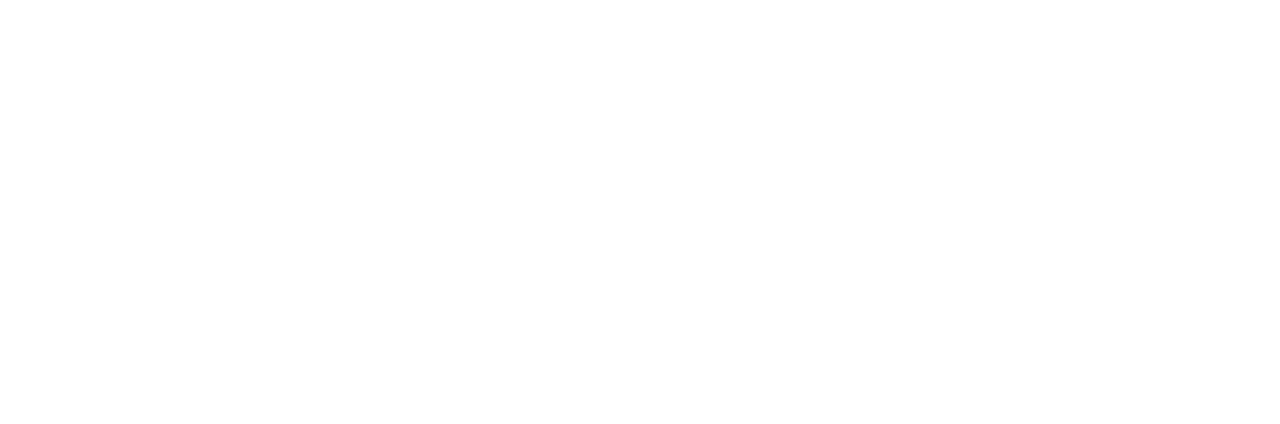
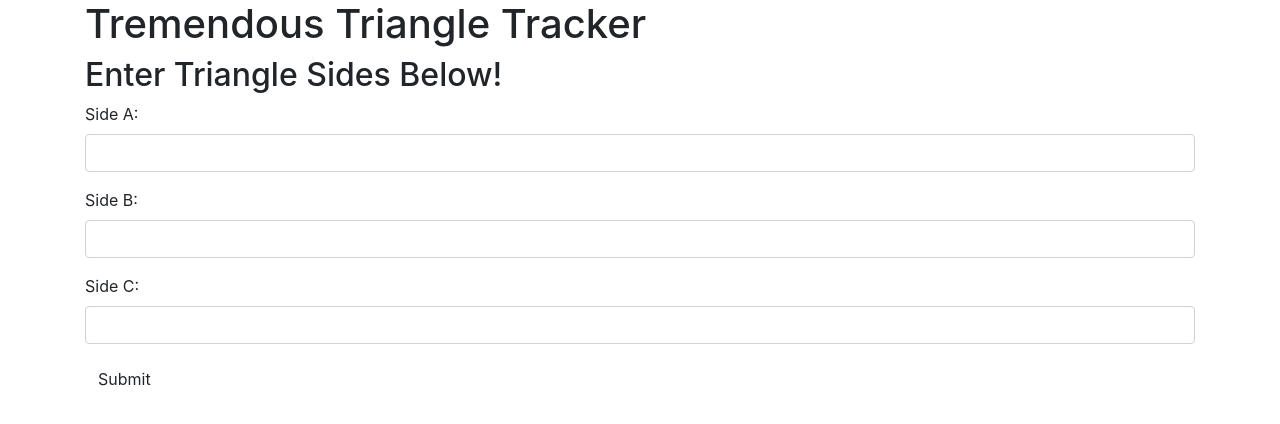
Before and after one commit to CalebCoughenour/triangle-tracker, a plain HTML site: page index.html in a window 1280 px wide. Drawn offline with Linux system fonts and the light colour scheme.

Commit message:
begin adding the script to compare sides of traingle.
Co-authored-by: Tony Martinez <tony.martinez5897@gmail.com>

```diff
--- a/index.html
+++ b/index.html
@@ -8,6 +8,23 @@
 </head>
 <body>
   <div class="container">
+    <h1>Tremendous Triangle Tracker</h1>
+    <h2>Enter Triangle Sides Below!</h2>
+    <form id="triangleForm">
+      <div class="form-group">
+        <label for="sideA">Side A:</label>
+        <input id="sideA" class="form-control" type="text">
+      </div>
+      <div class="form-group">
+        <label for="sideB">Side B:</label>
+        <input id="sideB" class="form-control" type="text">
+      </div>
+      <div class="form-group">
+        <label for="sideC">Side C:</label>
+        <input id="sideC" class="form-control" type="text">
+      </div>
+      <button type="submit" class="btn">Submit</button>
+    </form>
 
 
 
--- a/js/scripts.js
+++ b/js/scripts.js
@@ -0,0 +1,14 @@
+$(document).ready(function() {
+  $("form#triangleForm").submit(function(event) {
+    const sideA = parseInt($("input#sideA").val());
+    const sideB = parseInt($("input#sideB").val());
+    const sideC = parseInt($("input#sideC").val());
+
+
+  if (sideA === sideB && sideB===sideC) {
+    alert("That's an EQUILATERAL TRIANGLE");
+  }
+
+  event.preventDefault();
+});
+});
```
